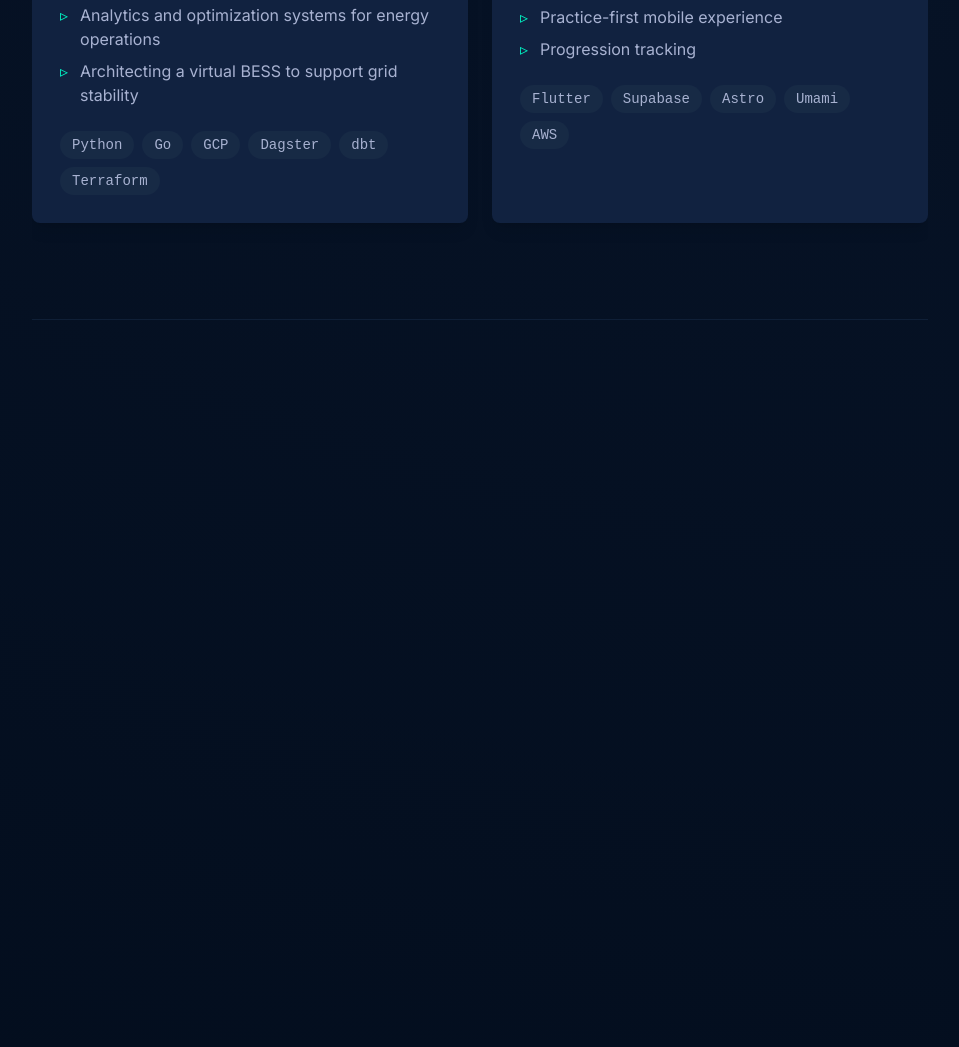
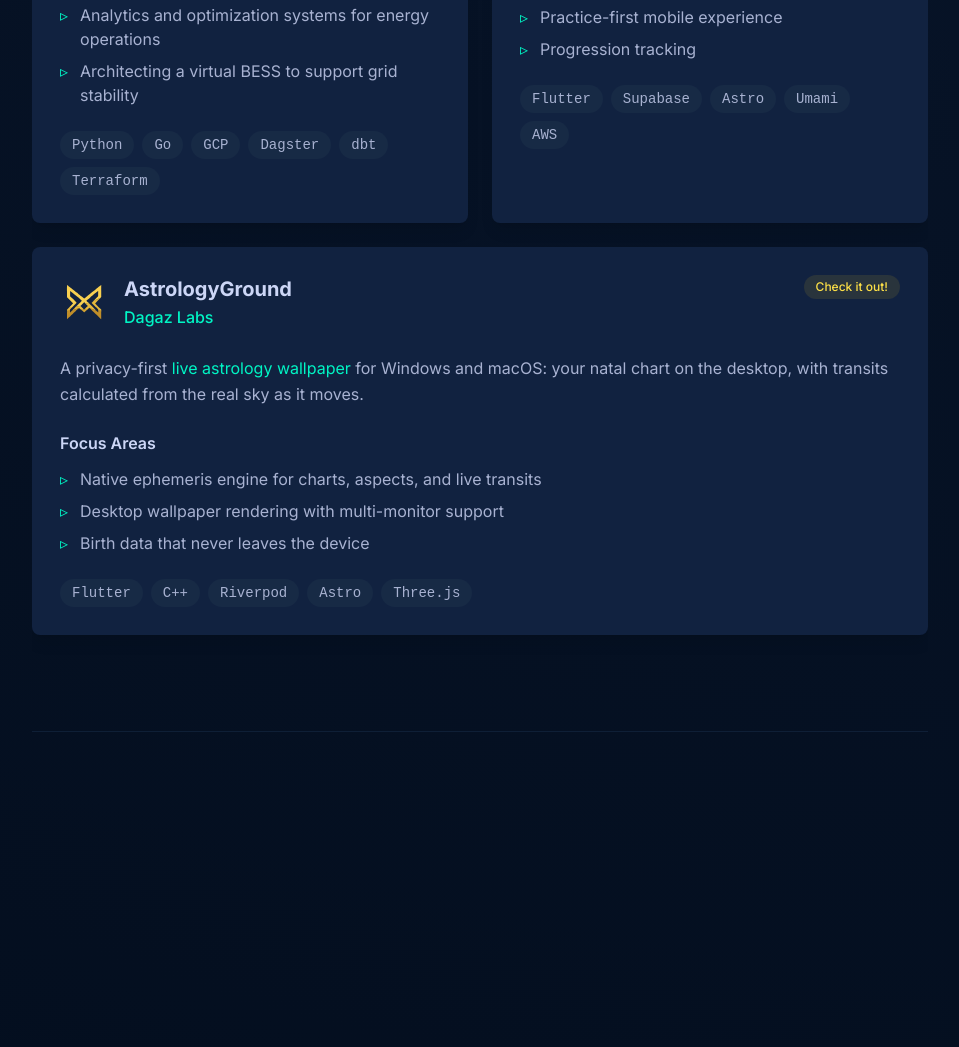
Before and after one commit to IgorWounds/igor-radovanovic, a website: page index.html in a window 1280 px wide. Shown: the part 2051-3098 px from the top of the page, without its empty margins (160-1119 px from the left). Drawn offline with nearby package versions, Linux system fonts and the light colour scheme.

Commit message:
Update website

```diff
--- a/index.html
+++ b/index.html
@@ -13,7 +13,7 @@
     />
     <meta
       name="keywords"
-      content="Igor Radovanovic, Senior Data Platform Engineer, AI Engineer, TapFlow, The Sigh of Silence, Data Science, Machine Learning, Python, AWS, Healthcare AI, Patent PCT/IB2023/058957"
+      content="Igor Radovanovic, Senior Data Platform Engineer, AI Engineer, TapFlow, AstrologyGround, The Sigh of Silence, Data Science, Machine Learning, Python, AWS, Healthcare AI, Patent PCT/IB2023/058957"
     />
     <meta name="author" content="Igor Radovanovic" />
     <meta name="robots" content="index, follow" />
@@ -848,6 +848,97 @@
               </div>
             </div>
           </div>
+          <div
+            class="lg:col-span-2 bg-navy-800 p-7 rounded-lg shadow-lg transition-all duration-300 hover:shadow-xl hover:-translate-y-2 will-change-transform group relative"
+          >
+            <div
+              class="absolute -inset-px bg-gradient-to-r from-transparent via-accent/20 to-transparent rounded-lg opacity-0 group-hover:opacity-100 transition-opacity duration-300"
+            ></div>
+            <div class="relative">
+              <div class="flex items-start justify-between mb-6">
+                <div class="flex items-center space-x-4">
+                  <div class="w-12 h-12 flex items-center justify-center">
+                    <img
+                      src="/img/astrologyground_logo.svg"
+                      alt="AstrologyGround Logo"
+                      class="w-full h-full object-contain"
+                      loading="lazy"
+                    />
+                  </div>
+                  <div>
+                    <h3 class="text-xl font-bold text-slate-200">
+                      AstrologyGround
+                    </h3>
+                    <p class="text-accent font-medium">Dagaz Labs</p>
+                  </div>
+                </div>
+                <span
+                  class="bg-yellow-400/10 text-yellow-300 px-3 py-1 rounded-full text-xs font-medium"
+                  ><a
+                    href="https://astrologyground.app"
+                    target="_blank"
+                    rel="noopener"
+                    class="hover:text-accent transition-colors"
+                    >Check it out!</a
+                  ></span
+                >
+              </div>
+              <p
+                class="text-slate-300 mb-6 text-base leading-relaxed group-hover:text-slate-200 transition-colors duration-300"
+              >
+                A privacy-first
+                <a
+                  href="https://astrologyground.app"
+                  target="_blank"
+                  rel="noopener"
+                  class="text-accent hover:underline"
+                  >live astrology wallpaper</a
+                >
+                for Windows and macOS: your natal chart on the desktop, with
+                transits calculated from the real sky as it moves.
+              </p>
+              <div class="mb-6">
+                <h4 class="font-semibold text-slate-200 mb-3">Focus Areas</h4>
+                <ul
+                  class="space-y-2 text-base text-slate-300 group-hover:text-slate-200 transition-colors duration-300"
+                >
+                  <li
+                    class="flex items-start before:content-['▹'] before:text-accent before:mr-3 before:leading-6"
+                  >
+                    Native ephemeris engine for charts, aspects, and live
+                    transits
+                  </li>
+                  <li
+                    class="flex items-start before:content-['▹'] before:text-accent before:mr-3 before:leading-6"
+                  >
+                    Desktop wallpaper rendering with multi-monitor support
+                  </li>
+                  <li
+                    class="flex items-start before:content-['▹'] before:text-accent before:mr-3 before:leading-6"
+                  >
+                    Birth data that never leaves the device
+                  </li>
+                </ul>
+              </div>
+              <div class="flex flex-wrap gap-2 font-mono text-sm mt-auto">
+                <span class="bg-navy-700 text-slate-300 px-3 py-1 rounded-full"
+                  >Flutter</span
+                >
+                <span class="bg-navy-700 text-slate-300 px-3 py-1 rounded-full"
+                  >C++</span
+                >
+                <span class="bg-navy-700 text-slate-300 px-3 py-1 rounded-full"
+                  >Riverpod</span
+                >
+                <span class="bg-navy-700 text-slate-300 px-3 py-1 rounded-full"
+                  >Astro</span
+                >
+                <span class="bg-navy-700 text-slate-300 px-3 py-1 rounded-full"
+                  >Three.js</span
+                >
+              </div>
+            </div>
+          </div>
         </div>
       </section>
 
@@ -990,9 +1081,9 @@
               <p
                 class="text-slate-300 mb-5 text-base leading-relaxed group-hover:text-slate-200 transition-colors duration-300"
               >
-                Built AI assessment infrastructure for music-based mental
-                health screening, including privacy-conscious deployments and
-                research workflows.
+                Built AI assessment infrastructure for music-based mental health
+                screening, including privacy-conscious deployments and research
+                workflows.
               </p>
               <div class="flex-grow">
                 <ul
--- a/sitemap.xml
+++ b/sitemap.xml
@@ -2,7 +2,7 @@
 <urlset xmlns="http://www.sitemaps.org/schemas/sitemap/0.9">
   <url>
     <loc>https://igorradovanovic.com/</loc>
-    <lastmod>2026-02-03</lastmod>
+    <lastmod>2026-11-02</lastmod>
     <changefreq>monthly</changefreq>
     <priority>1.0</priority>
   </url>
```
Also changed, not shown: img/astrologyground_logo.svg (added), styles.css.
